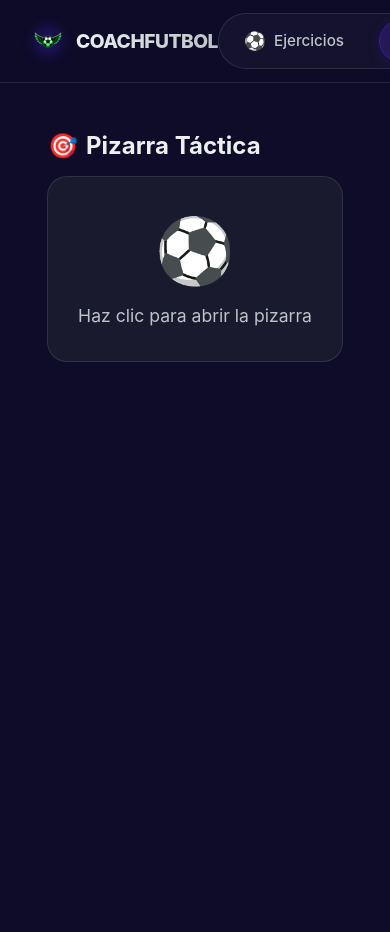
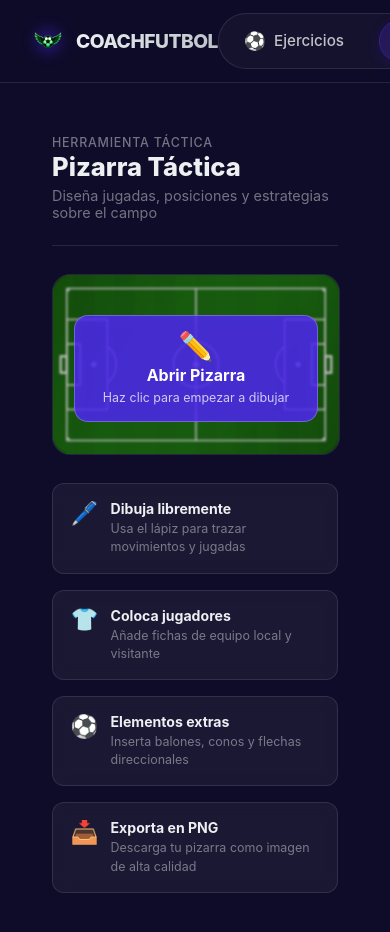
Before and after one commit to XaviMP04-2/CoachFutbol, a React (Vite) app in the folder frontend-react/: page /pizarra in a window 390 px wide. Shown: the top 932 px of the page. Built offline with nearby package versions, Linux system fonts and the light colour scheme.

Commit message:
Cambios en la pagina de la pizarra tactica

```diff
--- /dev/null
+++ b/frontend-react/src/pages/TacticalBoard.css
@@ -0,0 +1,269 @@
+.tb-page {
+  min-height: calc(100vh - 70px);
+  padding: 1.75rem 2rem 3rem;
+  background: var(--bg-dark);
+  animation: page-fade-in 0.25s ease;
+  box-sizing: border-box;
+}
+
+/* ── Hero ─────────────────────────────────────────────────── */
+.tb-hero {
+  display: flex;
+  align-items: flex-end;
+  justify-content: space-between;
+  gap: 1.5rem;
+  margin-bottom: 1.75rem;
+  padding-bottom: 1.5rem;
+  border-bottom: 1px solid var(--border-light);
+}
+
+.tb-hero-label {
+  font-size: 0.78rem;
+  color: var(--text-muted);
+  margin: 0 0 0.2rem;
+  font-weight: 500;
+  text-transform: uppercase;
+  letter-spacing: 0.06em;
+}
+
+.tb-hero-title {
+  font-size: 2rem;
+  font-weight: 800;
+  margin: 0 0 0.35rem;
+  color: var(--text-primary);
+  line-height: 1.1;
+}
+
+.tb-hero-sub {
+  font-size: 0.9rem;
+  color: var(--text-muted);
+  margin: 0;
+}
+
+.tb-hero-actions {
+  display: flex;
+  gap: 0.75rem;
+  flex-shrink: 0;
+}
+
+.tb-btn-primary,
+.tb-btn-secondary {
+  display: inline-flex;
+  align-items: center;
+  gap: 0.4rem;
+  padding: 0.65rem 1.2rem;
+  border-radius: 10px;
+  font-weight: 600;
+  font-size: 0.88rem;
+  border: none;
+  cursor: pointer;
+  transition: all 0.2s;
+  white-space: nowrap;
+}
+
+.tb-btn-primary {
+  background: linear-gradient(135deg, #22c55e, #16a34a);
+  color: white;
+}
+
+.tb-btn-primary:hover {
+  transform: translateY(-2px);
+  box-shadow: 0 6px 18px rgba(34, 197, 94, 0.35);
+}
+
+.tb-btn-secondary {
+  background: rgba(255, 255, 255, 0.07);
+  color: var(--text-primary);
+  border: 1px solid var(--border-light);
+}
+
+.tb-btn-secondary:hover {
+  background: rgba(248, 113, 113, 0.1);
+  border-color: rgba(248, 113, 113, 0.4);
+  color: #f87171;
+}
+
+/* ── Canvas wrapper ───────────────────────────────────────── */
+.tb-canvas-wrap {
+  position: relative;
+  width: 100%;
+  aspect-ratio: 1219 / 765;
+  border-radius: 18px;
+  overflow: hidden;
+  cursor: pointer;
+  border: 1px solid var(--border-light);
+  transition: border-color 0.25s, transform 0.2s, box-shadow 0.25s;
+  margin-bottom: 1.75rem;
+}
+
+.tb-canvas-wrap:hover {
+  border-color: rgba(82, 39, 255, 0.5);
+  transform: scale(1.002);
+  box-shadow: 0 12px 40px rgba(0, 0, 0, 0.3);
+}
+
+.tb-field-canvas {
+  position: absolute;
+  inset: 0;
+  width: 100%;
+  height: 100%;
+  display: block;
+}
+
+.tb-board-img {
+  position: absolute;
+  inset: 0;
+  width: 100%;
+  height: 100%;
+  object-fit: fill;
+  display: block;
+}
+
+/* ── Overlay CTA ──────────────────────────────────────────── */
+.tb-overlay {
+  position: absolute;
+  inset: 0;
+  display: flex;
+  align-items: center;
+  justify-content: center;
+  background: rgba(0, 0, 0, 0.28);
+  backdrop-filter: blur(1px);
+  transition: background 0.2s, opacity 0.2s;
+}
+
+.tb-overlay-saved {
+  opacity: 0;
+  background: rgba(0, 0, 0, 0.5);
+}
+
+.tb-canvas-wrap:hover .tb-overlay-saved {
+  opacity: 1;
+}
+
+.tb-cta-card {
+  display: flex;
+  flex-direction: column;
+  align-items: center;
+  gap: 0.3rem;
+  background: rgba(82, 39, 255, 0.8);
+  border: 1px solid rgba(255, 255, 255, 0.25);
+  border-radius: 14px;
+  padding: 1rem 1.75rem;
+  backdrop-filter: blur(8px);
+  transition: background 0.2s, transform 0.2s;
+  transform: translateY(4px);
+}
+
+.tb-canvas-wrap:hover .tb-cta-card {
+  background: rgba(82, 39, 255, 0.92);
+  transform: translateY(0);
+}
+
+.tb-cta-icon {
+  font-size: 1.75rem;
+  line-height: 1;
+}
+
+.tb-cta-text {
+  font-size: 1rem;
+  font-weight: 700;
+  color: white;
+}
+
+.tb-cta-hint {
+  font-size: 0.78rem;
+  color: rgba(255, 255, 255, 0.75);
+}
+
+/* ── Tips ─────────────────────────────────────────────────── */
+.tb-tips {
+  display: grid;
+  grid-template-columns: repeat(4, 1fr);
+  gap: 1rem;
+}
+
+.tb-tip {
+  display: flex;
+  align-items: flex-start;
+  gap: 0.75rem;
+  background: var(--bg-card);
+  border: 1px solid var(--border-light);
+  border-radius: 12px;
+  padding: 1rem 1.1rem;
+  backdrop-filter: blur(8px);
+}
+
+.tb-tip-icon {
+  font-size: 1.4rem;
+  line-height: 1;
+  flex-shrink: 0;
+  margin-top: 0.1rem;
+}
+
+.tb-tip strong {
+  display: block;
+  font-size: 0.88rem;
+  font-weight: 700;
+  color: var(--text-primary);
+  margin-bottom: 0.2rem;
+}
+
+.tb-tip p {
+  font-size: 0.78rem;
+  color: var(--text-muted);
+  margin: 0;
+  line-height: 1.45;
+}
+
+/* ── Light mode ───────────────────────────────────────────── */
+[data-theme="light"] .tb-page {
+  background: #eef2f7;
+}
+
+[data-theme="light"] .tb-hero {
+  border-bottom-color: #dde4ef;
+}
+
+[data-theme="light"] .tb-hero-title {
+  background: linear-gradient(135deg, #1e293b, #5227FF);
+  -webkit-background-clip: text;
+  -webkit-text-fill-color: transparent;
+  background-clip: text;
+}
+
+[data-theme="light"] .tb-canvas-wrap {
+  border-color: #dde4ef;
+  box-shadow: 0 4px 20px rgba(0, 0, 0, 0.08);
+}
+
+[data-theme="light"] .tb-canvas-wrap:hover {
+  box-shadow: 0 12px 40px rgba(82, 39, 255, 0.15);
+}
+
+[data-theme="light"] .tb-tip {
+  background: #ffffff;
+  border-color: #e2e8f4;
+  box-shadow: 0 2px 8px rgba(0, 0, 0, 0.04);
+}
+
+[data-theme="light"] .tb-btn-secondary {
+  background: #ffffff;
+  border-color: #dde4ef;
+  color: #475569;
+}
+
+[data-theme="light"] .tb-btn-secondary:hover {
+  background: rgba(248, 113, 113, 0.06);
+}
+
+/* ── Responsive ───────────────────────────────────────────── */
+@media (max-width: 900px) {
+  .tb-page { padding: 1.25rem 1.25rem 2.5rem; }
+  .tb-hero { flex-direction: column; align-items: flex-start; }
+  .tb-tips { grid-template-columns: repeat(2, 1fr); }
+}
+
+@media (max-width: 560px) {
+  .tb-tips { grid-template-columns: 1fr; }
+  .tb-hero-title { font-size: 1.6rem; }
+}
--- a/frontend-react/src/pages/TacticalBoard.tsx
+++ b/frontend-react/src/pages/TacticalBoard.tsx
@@ -1,114 +1,36 @@
-import { useState, useRef } from 'react';
+import { useState, useEffect, useRef } from 'react';
 import CanvasEditor from '../components/CanvasEditor';
 import type { CanvasElement } from '../types';
-import styled from 'styled-components';
-
-const Container = styled.div`
-  min-height: calc(100vh - 70px);
-  display: flex;
-  flex-direction: column;
-  align-items: center;
-  padding: 1rem;
-  background: var(--bg-dark);
-`;
-
-const Header = styled.div`
-  display: flex;
-  justify-content: space-between;
-  align-items: center;
-  width: 100%;
-  max-width: 1400px;
-  margin-bottom: 1rem;
-  padding: 0 1rem;
-`;
-
-const Title = styled.h1`
-  color: var(--text-primary);
-  font-size: 1.5rem;
-  margin: 0;
-  display: flex;
-  align-items: center;
-  gap: 0.5rem;
-
-  [data-theme="light"] & span.title-text {
-    background: linear-gradient(135deg, #1e293b, #5227FF);
-    -webkit-background-clip: text;
-    -webkit-text-fill-color: transparent;
-    background-clip: text;
-  }
-`;
-
-const Actions = styled.div`
-  display: flex;
-  gap: 0.75rem;
-`;
-
-const ActionButton = styled.button<{ $primary?: boolean }>`
-  padding: 0.6rem 1.2rem;
-  border: none;
-  border-radius: var(--radius-md);
-  font-weight: 600;
-  cursor: pointer;
-  display: flex;
-  align-items: center;
-  gap: 0.4rem;
-  transition: all 0.2s;
-
-  background: ${props => props.$primary
-    ? 'linear-gradient(45deg, #2ecc71, #27ae60)'
-    : 'rgba(var(--surface), 0.08)'};
-  color: ${props => props.$primary ? 'white' : 'var(--text-primary)'};
-
-  &:hover {
-    transform: translateY(-2px);
-  }
-`;
-
-const CanvasWrapper = styled.div`
-  width: 100%;
-  max-width: 1400px;
-  aspect-ratio: 16/10;
-  background: #1a1a2e;
-  border-radius: var(--radius-lg);
-  border: 1px solid var(--border-light);
-  overflow: hidden;
-  display: flex;
-  align-items: center;
-  justify-content: center;
-  cursor: pointer;
-  transition: border-color 0.2s;
-
-  &:hover {
-    border-color: var(--accent-primary);
-  }
-`;
-
-const Placeholder = styled.div`
-  text-align: center;
-  color: var(--text-secondary);
-
-  .icon {
-    font-size: 4rem;
-    margin-bottom: 1rem;
-  }
-
-  p {
-    margin: 0;
-    font-size: 1.1rem;
-  }
-`;
-
-const PreviewImage = styled.img`
-  width: 100%;
-  height: 100%;
-  object-fit: contain;
-`;
+import { drawFieldCanvas } from '../components/canvas/drawField';
+import './TacticalBoard.css';
 
 const TacticalBoard = () => {
   const [showCanvas, setShowCanvas] = useState(false);
   const [boardImage, setBoardImage] = useState<string | null>(null);
   const [elements, setElements] = useState<CanvasElement[]>([]);
-  const downloadRef = useRef<HTMLAnchorElement>(null);
+  const fieldCanvasRef = useRef<HTMLCanvasElement>(null);
+
+  // Draw field preview in placeholder
+  useEffect(() => {
+    if (boardImage) return;
+    let raf: number;
+    const draw = () => {
+      const canvas = fieldCanvasRef.current;
+      if (!canvas) return;
+      const parent = canvas.parentElement;
+      const w = (parent?.clientWidth ?? canvas.clientWidth) || 800;
+      const h = Math.round(w * (765 / 1219));
+      const dpr = window.devicePixelRatio || 1;
+      canvas.width = w * dpr;
+      canvas.height = h * dpr;
+      const ctx = canvas.getContext('2d');
+      if (!ctx) return;
+      ctx.setTransform(dpr, 0, 0, dpr, 0, 0);
+      drawFieldCanvas(ctx, w, h, 'grass', 'full');
+    };
+    raf = requestAnimationFrame(draw);
+    return () => cancelAnimationFrame(raf);
+  }, [boardImage]);
 
   const handleSaveCanvas = (dataUrl: string) => {
     setBoardImage(dataUrl);
@@ -117,7 +39,6 @@ const TacticalBoard = () => {
 
   const handleDownload = () => {
     if (!boardImage) return;
-
     const link = document.createElement('a');
     link.download = `pizarra-tactica-${Date.now()}.png`;
     link.href = boardImage;
@@ -130,36 +51,90 @@ const TacticalBoard = () => {
   };
 
   return (
-    <Container>
-      <Header>
-        <Title>
-          🎯 <span className="title-text">Pizarra Táctica</span>
-        </Title>
+    <div className="tb-page">
 
-        <Actions>
-          {boardImage && (
-            <>
-              <ActionButton onClick={handleClear}>
-                🗑️ Limpiar
-              </ActionButton>
-              <ActionButton $primary onClick={handleDownload}>
-                📥 Descargar PNG
-              </ActionButton>
-            </>
-          )}
-        </Actions>
-      </Header>
+      {/* ── Hero ─────────────────────────────────────────────── */}
+      <div className="tb-hero">
+        <div className="tb-hero-left">
+          <p className="tb-hero-label">Herramienta táctica</p>
+          <h1 className="tb-hero-title">Pizarra Táctica</h1>
+          <p className="tb-hero-sub">Diseña jugadas, posiciones y estrategias sobre el campo</p>
+        </div>
+        {boardImage && (
+          <div className="tb-hero-actions">
+            <button className="tb-btn-secondary" onClick={handleClear}>
+              🗑️ Limpiar
+            </button>
+            <button className="tb-btn-primary" onClick={handleDownload}>
+              📥 Descargar PNG
+            </button>
+          </div>
+        )}
+      </div>
 
-      <CanvasWrapper onClick={() => setShowCanvas(true)}>
+      {/* ── Main canvas area ──────────────────────────────────── */}
+      <div className="tb-canvas-wrap" onClick={() => setShowCanvas(true)}>
         {boardImage ? (
-          <PreviewImage src={boardImage} alt="Pizarra táctica" />
+          <img
+            src={boardImage}
+            alt="Pizarra táctica"
+            className="tb-board-img"
+          />
         ) : (
-          <Placeholder>
-            <div className="icon">⚽</div>
-            <p>Haz clic para abrir la pizarra</p>
-          </Placeholder>
+          <>
+            <canvas ref={fieldCanvasRef} className="tb-field-canvas" />
+            <div className="tb-overlay">
+              <div className="tb-cta-card">
+                <span className="tb-cta-icon">✏️</span>
+                <span className="tb-cta-text">Abrir Pizarra</span>
+                <span className="tb-cta-hint">Haz clic para empezar a dibujar</span>
+              </div>
+            </div>
+          </>
         )}
-      </CanvasWrapper>
+
+        {/* Edit overlay when board has content */}
+        {boardImage && (
+          <div className="tb-overlay tb-overlay-saved">
+            <div className="tb-cta-card">
+              <span className="tb-cta-icon">✏️</span>
+              <span className="tb-cta-text">Editar pizarra</span>
+            </div>
+          </div>
+        )}
+      </div>
+
+      {/* ── Tips row ──────────────────────────────────────────── */}
+      <div className="tb-tips">
+        <div className="tb-tip">
+          <span className="tb-tip-icon">🖊️</span>
+          <div>
+            <strong>Dibuja libremente</strong>
+            <p>Usa el lápiz para trazar movimientos y jugadas</p>
+          </div>
+        </div>
+        <div className="tb-tip">
+          <span className="tb-tip-icon">👕</span>
+          <div>
+            <strong>Coloca jugadores</strong>
+            <p>Añade fichas de equipo local y visitante</p>
+          </div>
+        </div>
+        <div className="tb-tip">
+          <span className="tb-tip-icon">⚽</span>
+          <div>
+            <strong>Elementos extras</strong>
+            <p>Inserta balones, conos y flechas direccionales</p>
+          </div>
+        </div>
+        <div className="tb-tip">
+          <span className="tb-tip-icon">📥</span>
+          <div>
+            <strong>Exporta en PNG</strong>
+            <p>Descarga tu pizarra como imagen de alta calidad</p>
+          </div>
+        </div>
+      </div>
 
       {showCanvas && (
         <CanvasEditor
@@ -169,9 +144,7 @@ const TacticalBoard = () => {
           onUpdateElements={setElements}
         />
       )}
-
-      <a ref={downloadRef} style={{ display: 'none' }} />
-    </Container>
+    </div>
   );
 };
 
```
